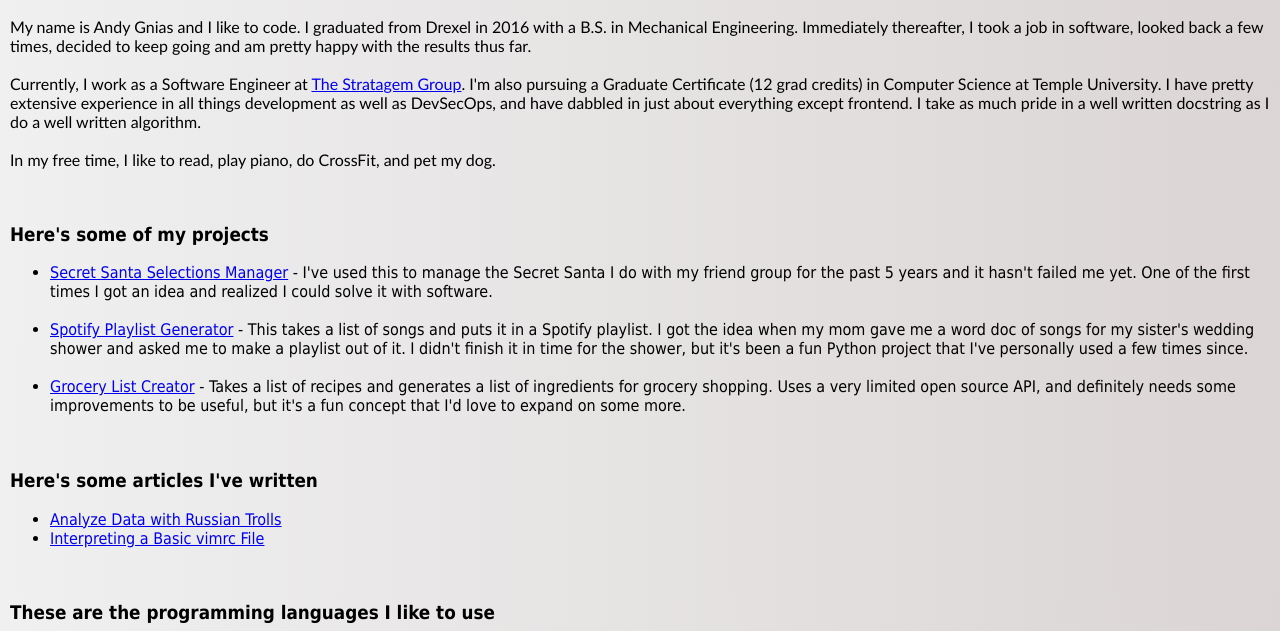
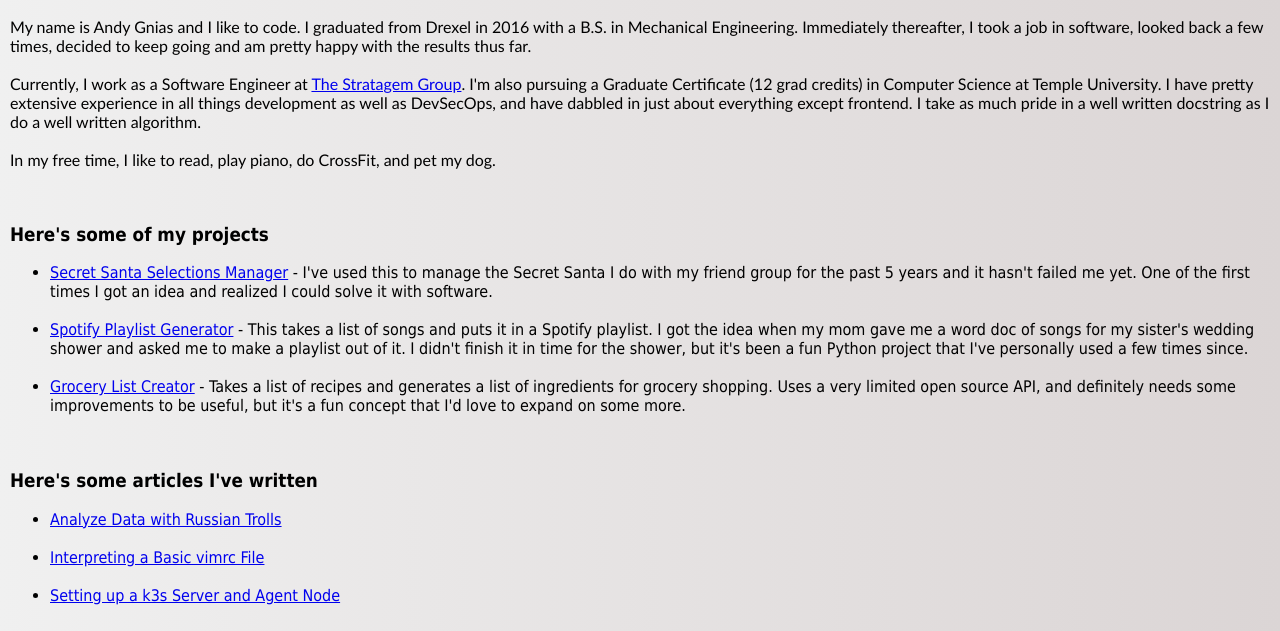
Before and after one commit to AGnias47/AGnias47.github.io, a plain HTML site: page index.html in a window 1280 px wide. Shown: the part 169-800 px from the top of the page. Drawn offline with Linux system fonts and the light colour scheme.

Commit message:
Add new article

```diff
--- a/index.html
+++ b/index.html
@@ -50,12 +50,11 @@ needs some improvements to be useful, but it's a fun concept that I'd love to ex
 <div class="content">
   <h3>Here's some articles I've written</h3>
     <ul>
-      <li><a href="https://dev.to/agnias47/analyze-data-with-russian-trolls-3ebk" target="_blank">Analyze Data with Russian Trolls</a></li>
-      <li><a href="https://dev.to/agnias47/interpreting-a-basic-vimrc-file-42cn" target="_blank">Interpreting a Basic vimrc File</a></li>
+      <li><a href="https://dev.to/agnias47/analyze-data-with-russian-trolls-3ebk" target="_blank">Analyze Data with Russian Trolls</a></li><br/>
+      <li><a href="https://dev.to/agnias47/interpreting-a-basic-vimrc-file-42cn" target="_blank">Interpreting a Basic vimrc File</a></li><br/>
+      <li><a href="https://dev.to/agniasstratagem/setting-up-a-k3s-server-and-agent-node-2mp3" target="_blank">Setting up a k3s Server and Agent Node</a></li>
     </ul>
 </div>
-
-
 
 <div class="content">
   <h3>These are the programming languages I like to use</h3>
```
